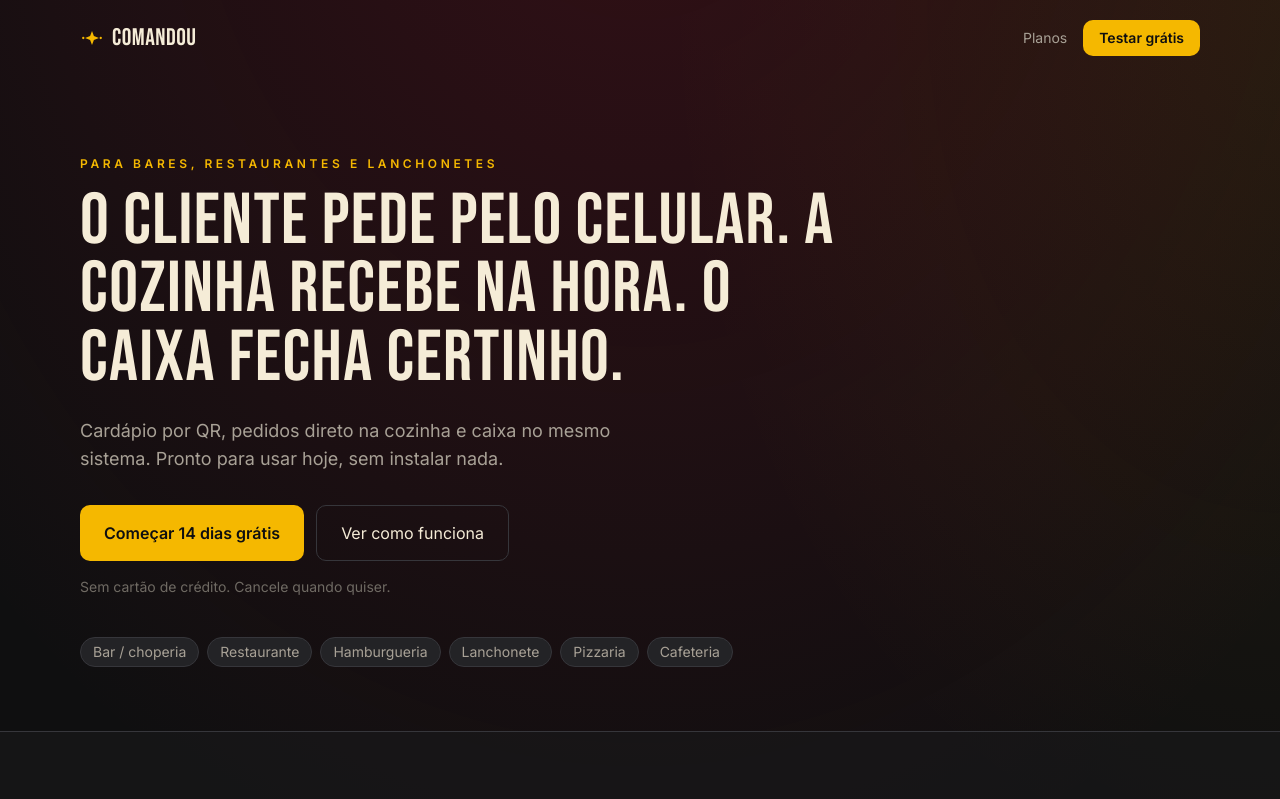
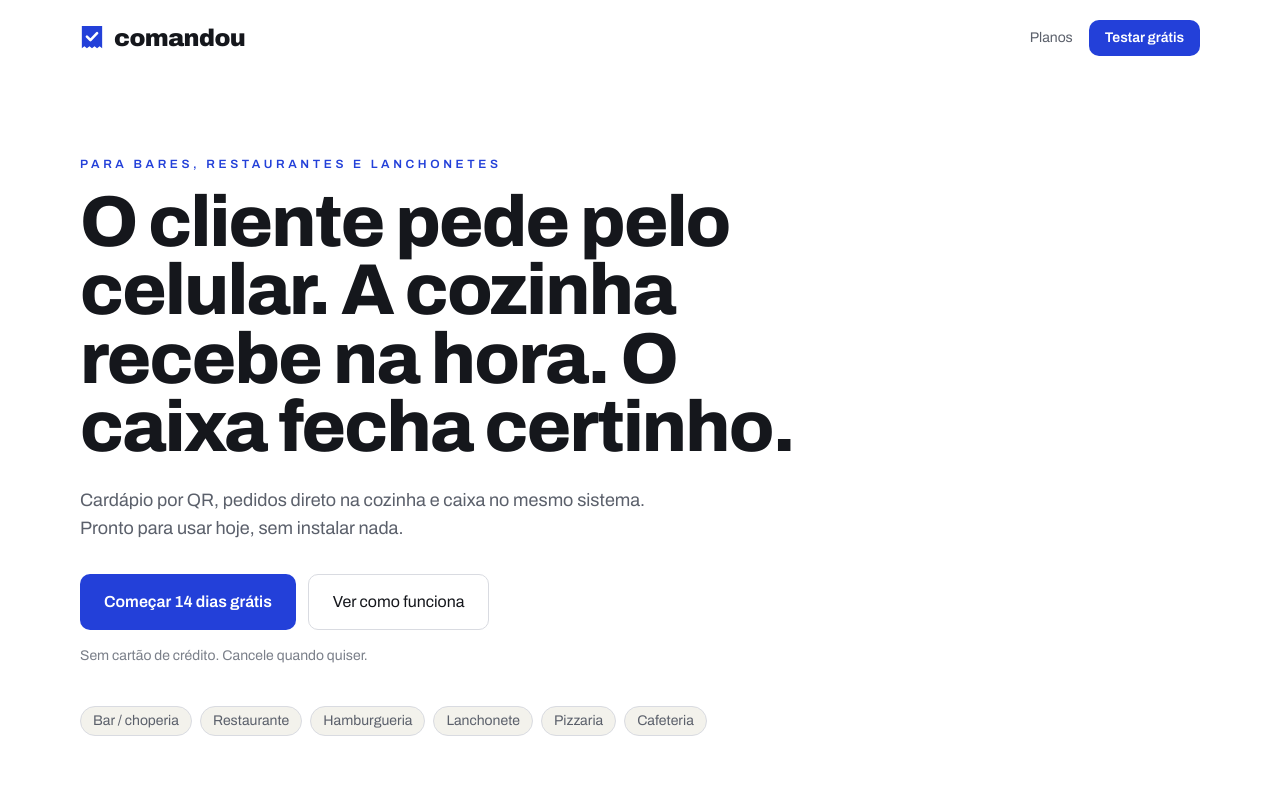
Before and after one commit to Iasminmins/Duke-drinks, a Next.js app: page / in a window 1280 px wide. Shown: the top 799 px of the page. Built offline with nearby package versions, Linux system fonts and the light colour scheme; no server answers; what async_hooks would draw is missing.

Commit message:
Pagina de venda usa o tema azul/branco do Comandou, nao o visual escuro do Duke

```diff
--- a/src/app/page.tsx
+++ b/src/app/page.tsx
@@ -1,7 +1,7 @@
 import Link from "next/link";
 import { ArrowRight, BellRing, Check, ChefHat, CircleDollarSign, QrCode, Smartphone, Users } from "lucide-react";
-import { Coroa } from "@/components/brand/coroa";
 import { LogoDuke } from "@/components/brand/temas";
+import { MarcaComandou, FontesComandou } from "@/components/brand/comandou";
 import { urlDoTenant } from "@/lib/host";
 import { PLANOS, PRODUTO, TIPOS_NEGOCIO } from "@/lib/planos";
 import { formatBRL } from "@/lib/format";
@@ -20,11 +20,10 @@ const RECURSOS = [
 
 export default function SiteDoProduto() {
   return (
-    <main className="bg-pub min-h-dvh">
+    <main className="tema-comandou min-h-dvh">
+      <FontesComandou />
       <header className="mx-auto flex max-w-6xl items-center justify-between px-4 py-5">
-        <span className="flex items-center gap-2 font-display text-2xl">
-          <Coroa className="h-4 w-6 text-gold" /> {PRODUTO.nome}
-        </span>
+        <MarcaComandou />
         <nav className="flex items-center gap-4 text-sm">
           <a href="#planos" className="hidden text-muted hover:text-cream sm:inline">Planos</a>
           <Link href="/cadastro" className="rounded-[10px] bg-gold px-4 py-2 font-semibold text-bg hover:bg-gold-600">
```
